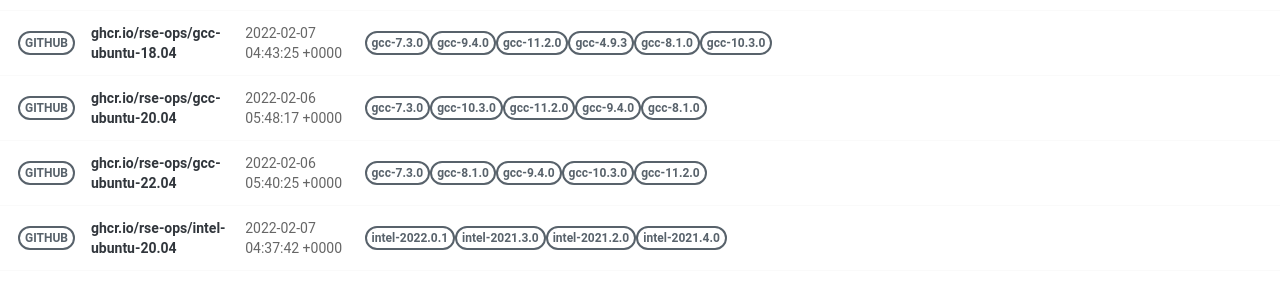
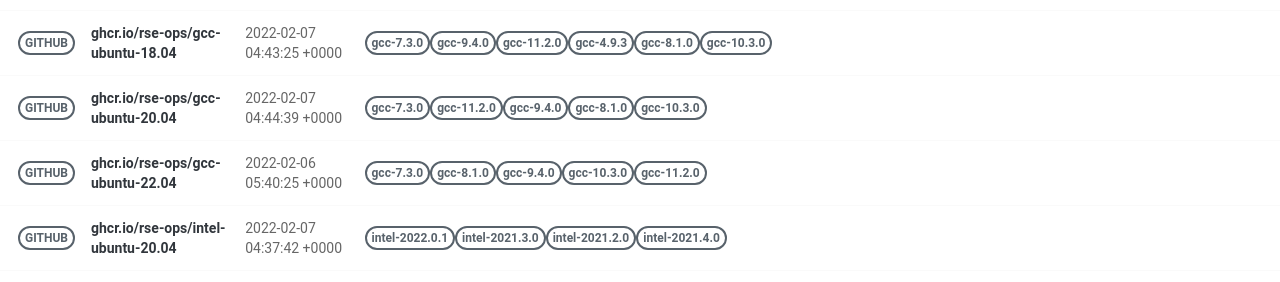
Before and after one commit to rse-ops/docker-images, a Jekyll site: the page built from pages/index.md, in a window 1280 px wide. Shown: the part 581-863 px from the top of the page. Built offline with Jekyll 4.4.1, drawn with Linux system fonts in a browser that asks for light colours; nearby versions of some CDN libraries.

Commit message:
Automated push to update library 2022-02-07

```diff
--- a/_library/ghcr.io-rse-ops-gcc-ubuntu-20.04.md
+++ b/_library/ghcr.io-rse-ops-gcc-ubuntu-20.04.md
@@ -1,7 +1,7 @@
 ---
 layout: container
 name: ghcr.io/rse-ops/gcc-ubuntu-20.04
-updated_at: 2022-02-06 05:48:17.384477
+updated_at: 2022-02-07 04:44:39.170589
 
 
 container_url: https://github.com/orgs/rse-ops/packages/container/package/gcc-ubuntu-20.04
```
Also changed, not shown: other parts of _library/ghcr.io-rse-ops-gcc-ubuntu-20.04.md (+3 -3 lines).
